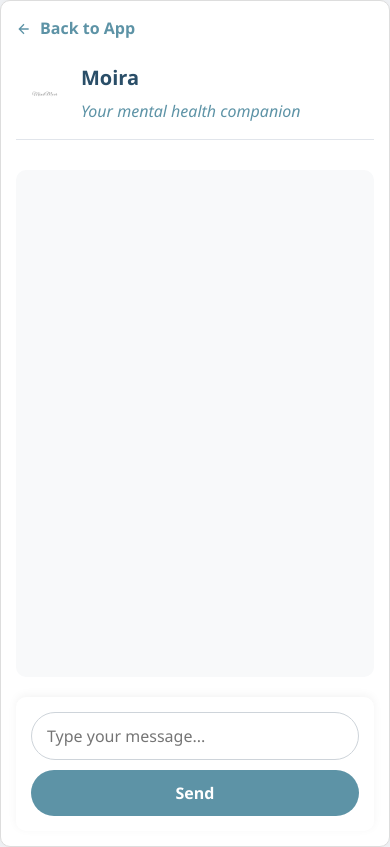
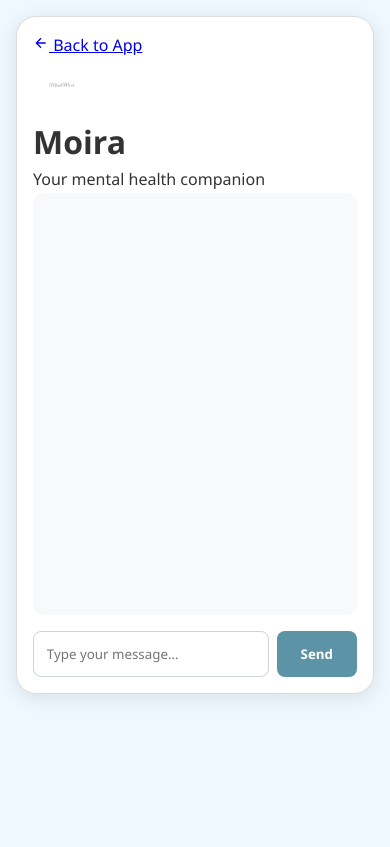
Before and after one commit to ramokhua/Brainwave_Matrix_Intern, a plain HTML site: page Task1/moira-chatbot/moira.html in a window 390 px wide. Drawn offline with Linux system fonts and the light colour scheme; files that its build step writes are made by us from their sources.

Commit message:
Update chatbot.css

```diff
--- a/Task1/moira-chatbot/chatbot.css
+++ b/Task1/moira-chatbot/chatbot.css
@@ -1,63 +1,29 @@
-/* Moira Chat Styles */
-body {
-    font-family: 'Segoe UI', Tahoma, Geneva, Verdana, sans-serif;
-    background-color: #f5f7fa;
-    margin: 0;
-    padding: 0;
-    color: #333;
-}
-
+/* Moira Chatbot Styles */
 .chatbot-container {
     max-width: 800px;
-    margin: 0 auto;
-    padding: 20px;
-    background-color: white;
-    min-height: 100vh;
-    box-shadow: 0 0 20px rgba(0, 0, 0, 0.1);
-}
-
-.header {
-    display: flex;
-    align-items: center;
-    margin-bottom: 30px;
-    padding-bottom: 15px;
-    border-bottom: 1px solid #e1e5eb;
-}
-
-.logo {
-    height: 50px;
-    margin-right: 15px;
-}
-
-.header-text h1 {
-    margin: 0;
-    color: #2a4e68;
-    font-size: 24px;
-}
-
-.header-text p {
-    margin: 5px 0 0;
-    color: #5d93a6;
-    font-style: italic;
+    margin: 2rem auto;
+    padding: 2rem;
+    background: white;
+    border-radius: 20px;
+    box-shadow: 0 4px 20px rgba(0,0,0,0.1);
 }
 
 #chatbot-messages {
-    height: 65vh;
+    height: 60vh;
     overflow-y: auto;
-    padding: 15px;
-    background-color: #f8f9fa;
+    padding: 1rem;
+    background: #f8f9fa;
     border-radius: 10px;
-    margin-bottom: 20px;
+    margin-bottom: 1rem;
     scroll-behavior: smooth;
 }
 
 .message {
-    margin-bottom: 15px;
-    padding: 12px 15px;
-    border-radius: 18px;
-    max-width: 75%;
-    line-height: 1.5;
-    position: relative;
+    margin-bottom: 0.8rem;
+    padding: 0.8rem 1rem;
+    border-radius: 15px;
+    max-width: 80%;
+    line-height: 1.4;
     animation: fadeIn 0.3s ease-out;
 }
 
@@ -67,33 +33,29 @@ body {
 }
 
 .message.user {
-    background-color: #5d93a6;
+    background: var(--primary);
     color: white;
     margin-left: auto;
     border-bottom-right-radius: 5px;
 }
 
 .message.bot {
-    background-color: #e9ecef;
+    background: var(--secondary);
     margin-right: auto;
     border-bottom-left-radius: 5px;
 }
 
 .typing-indicator {
+    background: transparent !important;
+    padding: 0.8rem 1rem;
     display: flex;
-    gap: 8px;
-    padding: 12px 15px;
-    background-color: #e9ecef;
-    border-radius: 18px;
-    width: fit-content;
-    margin-bottom: 15px;
-    border-bottom-left-radius: 5px;
+    gap: 5px;
 }
 
 .typing-indicator span {
-    width: 10px;
-    height: 10px;
-    background-color: #6c757d;
+    width: 8px;
+    height: 8px;
+    background: var(--dark);
     border-radius: 50%;
     display: inline-block;
     animation: bounce 1.4s infinite both;
@@ -114,88 +76,43 @@ body {
 
 .chatbot-input-container {
     display: flex;
-    gap: 10px;
-    padding: 15px;
-    background-color: white;
-    border-radius: 10px;
-    box-shadow: 0 -2px 10px rgba(0, 0, 0, 0.05);
-    position: sticky;
-    bottom: 0;
+    gap: 0.5rem;
 }
 
 #chatbot-input {
     flex: 1;
-    padding: 12px 15px;
+    padding: 0.8rem;
     border: 1px solid #ced4da;
-    border-radius: 25px;
-    font-size: 16px;
-    outline: none;
-    transition: border-color 0.3s;
-}
-
-#chatbot-input:focus {
-    border-color: #5d93a6;
+    border-radius: 8px;
+    font-family: inherit;
 }
 
 #send-message {
-    padding: 12px 25px;
-    background-color: #5d93a6;
+    padding: 0 1.5rem;
+    background: var(--primary);
     color: white;
     border: none;
-    border-radius: 25px;
+    border-radius: 8px;
     cursor: pointer;
-    font-size: 16px;
-    font-weight: 600;
-    transition: background-color 0.3s;
+    transition: background 0.2s;
 }
 
 #send-message:hover {
-    background-color: #4a7b8c;
+    background: var(--dark);
 }
 
-.back-link {
-    display: inline-flex;
-    align-items: center;
-    margin-bottom: 20px;
-    color: #5d93a6;
-    text-decoration: none;
-    font-weight: 600;
-    transition: color 0.3s;
-}
-
-.back-link:hover {
-    color: #2a4e68;
-}
-
-.back-link svg {
-    margin-right: 8px;
-}
-
-/* Responsive Design */
+/* Responsive*/
 @media (max-width: 768px) {
     .chatbot-container {
-        padding: 15px;
+        padding: 1rem;
+        margin: 1rem;
     }
 
     #chatbot-messages {
-        height: 60vh;
+        height: 50vh;
     }
 
     .message {
-        max-width: 85%;
+        max-width: 90%;
     }
-}
-
-@media (max-width: 480px) {
-    .header-text h1 {
-        font-size: 20px;
     }
-
-    .chatbot-input-container {
-        flex-direction: column;
-    }
-
-    #send-message {
-        width: 100%;
-    }
-}
```
